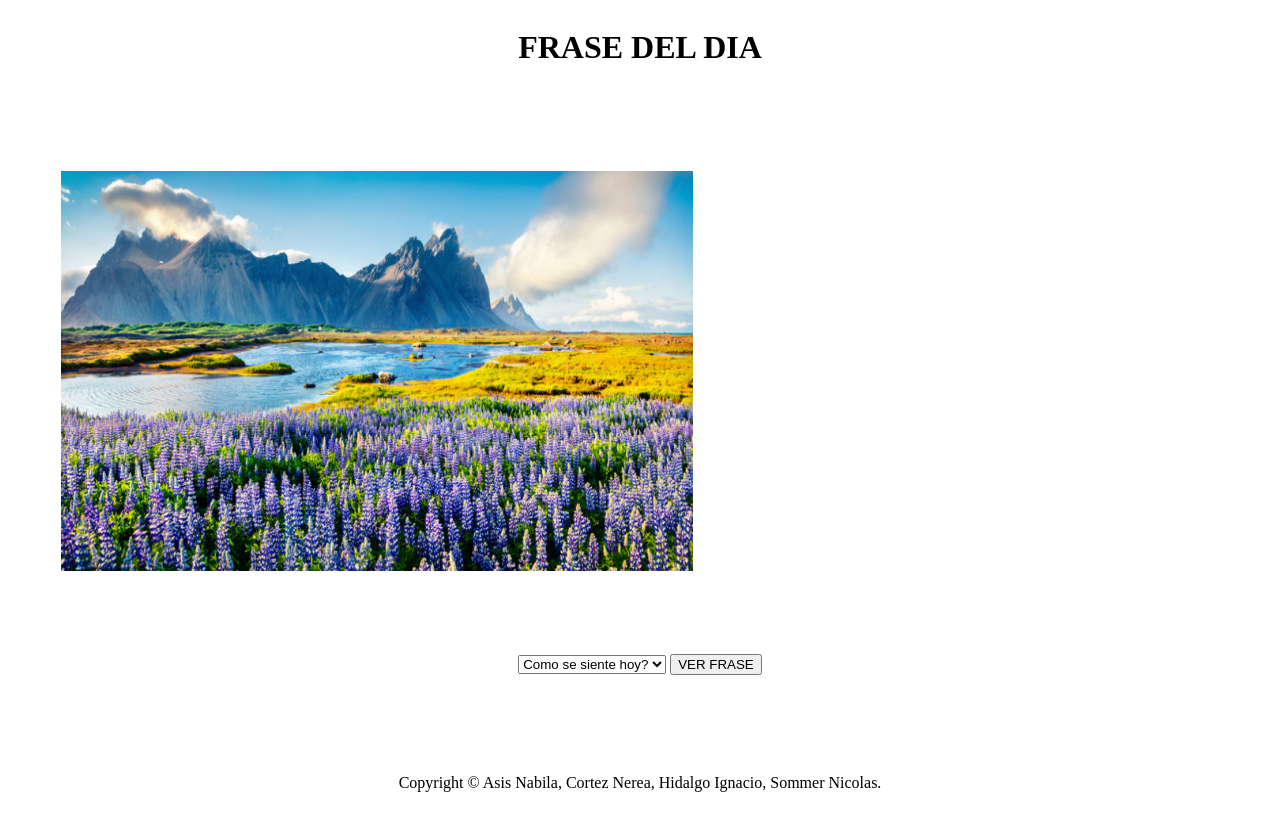
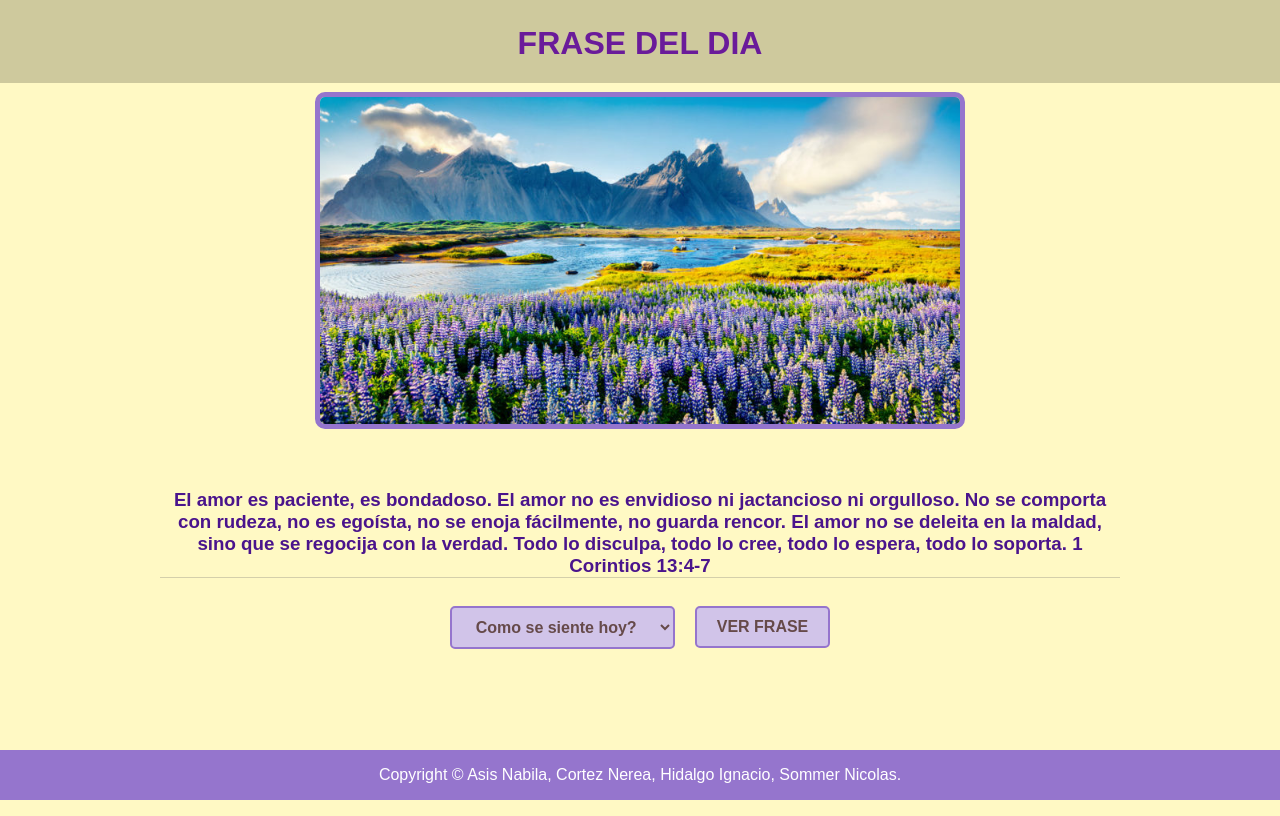
Before and after one commit to nicoosommer/materia-religion, a plain HTML site: page index.html in a window 1280 px wide. Drawn offline with Linux system fonts and the light colour scheme.

Commit message:
Css terminado

```diff
--- a/index.html
+++ b/index.html
@@ -7,10 +7,16 @@
     <link rel="stylesheet" href="style.css" />
   </head>
   <body>
-    <h1>FRASE DEL DIA</h1>
+    <header><h1>FRASE DEL DIA</h1></header>
     <main>
       <img id="img" src="./imgs/paisaje1.jpg" alt="" />
-      <h3 id="frase"></h3>
+      <h3 id="frase">
+        El amor es paciente, es bondadoso. El amor no es envidioso ni
+        jactancioso ni orgulloso. No se comporta con rudeza, no es egoísta, no
+        se enoja fácilmente, no guarda rencor. El amor no se deleita en la
+        maldad, sino que se regocija con la verdad. Todo lo disculpa, todo lo
+        cree, todo lo espera, todo lo soporta. 1 Corintios 13:4-7
+      </h3>
     </main>
     <div>
       <select name="" id="select">
@@ -24,7 +30,15 @@
     </div>
     <footer>
       <p>
-        Copyright © Asis Nabila, Cortez Nerea, Hidalgo Ignacio, Sommer Nicolas.
+        Copyright ©
+        <a href="https://github.com/NABIASIS" target="_blank">Asis Nabila</a>,
+        <a href="" target="_blank">Cortez Nerea</a>,
+        <a href="https://github.com/naachooo1" target="_blank"
+          >Hidalgo Ignacio</a
+        >,
+        <a href="https://github.com/nicoosommer" target="_blank"
+          >Sommer Nicolas</a
+        >.
       </p>
     </footer>
     <script src="index.js"></script>
--- a/style.css
+++ b/style.css
@@ -4,18 +4,87 @@ body {
   justify-content: space-between;
   align-items: center;
   height: 100vh;
+  background-color: #fff9c4;
+  margin: 0;
+  font-family: Arial, sans-serif;
 }
+header {
+  background-color: #cec99d;
+  width: 100%;
+}
+h1 {
+  text-align: center;
+  font-weight: bold;
+  color: #6a1b9a;
+  margin-top: 25px;
+}
+
 main {
   display: flex;
   justify-content: center;
   align-items: center;
   width: 100%;
-  gap: 20px;
+  height: 45%;
+  gap: 40px;
+  flex-direction: column;
 }
+
 main img {
   width: 50%;
-  height: 400px;
+  height: auto;
+  max-height: 400px;
+  object-fit: cover;
+  border: 5px solid #9575cd;
+  border-radius: 10px;
 }
+
 main h3 {
-  width: 40%;
+  max-width: 75%;
+  height: auto;
+  text-align: center;
+  margin-top: 20px;
+  color: #4a148c;
+  border-bottom: 1px solid rgba(112, 109, 109, 0.3);
 }
+
+div {
+  display: flex;
+  justify-content: center;
+  align-items: center;
+  gap: 20px;
+  margin-bottom: 20px;
+}
+
+select,
+.but {
+  padding: 10px 20px;
+  font-size: 16px;
+  font-weight: bold;
+  border: 2px solid #9575cd;
+  border-radius: 5px;
+  background-color: #d1c4e9;
+  color: #664a4a;
+  cursor: pointer;
+}
+
+select:focus,
+.but:focus {
+  outline: none;
+  border-color: #6a1b9a;
+}
+
+footer {
+  text-align: center;
+  background-color: #9575cd;
+  color: white;
+  width: 100%;
+}
+p a {
+  list-style: none;
+  text-decoration: none;
+  color: white;
+}
+p a:hover {
+  cursor: pointer;
+  border-bottom: 1px solid rgb(66, 63, 63);
+}
```
